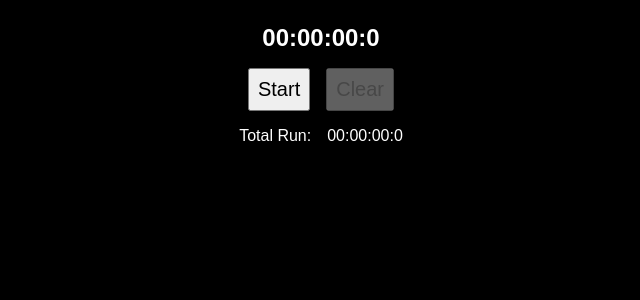
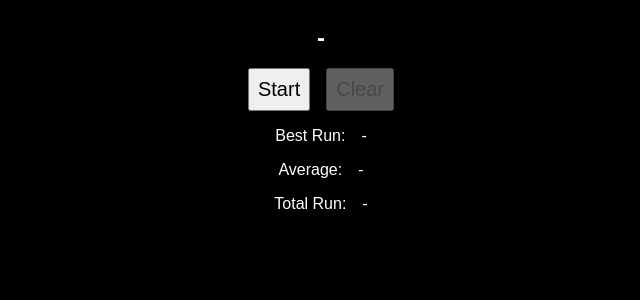
Before and after one commit to andrecastelo/run-counter, a Next.js app: page / in a window 1280 px wide. Shown: the top 300 px of the page, without its empty margins (319-959 px from the left). Built offline with nearby package versions, Linux system fonts and the light colour scheme.

Commit message:
feat: add run stats and reorganize files

```diff
--- /dev/null
+++ b/src/components/Timer/RunStats.tsx
@@ -0,0 +1,87 @@
+import { useEffect, useMemo, useState } from 'react';
+import { Run } from './types';
+import { formatDuration } from './formatDuration';
+import { InfoRow, RunList, RunText } from './styles';
+
+const getStats = (runs: Run[]) =>
+  runs.reduce(
+    (acc, run) => {
+      if (!acc.best || acc.best.duration > run.duration) {
+        acc = { ...acc, best: run };
+      }
+
+      if (!acc.worst || acc.worst.duration < run.duration) {
+        acc = { ...acc, worst: run };
+      }
+
+      acc = { ...acc, total: acc.total + run.duration };
+
+      return acc;
+    },
+    {
+      total: 0,
+      best: null as Run | null,
+      worst: null as Run | null,
+    }
+  );
+
+type RunStatsProps = {
+  runs: Run[];
+  currentDuration: number;
+};
+
+export const RunStats = ({ runs, currentDuration }: RunStatsProps) => {
+  const { best, worst, total } = useMemo(() => getStats(runs), [runs]);
+
+  const average = runs.length > 0 ? total / runs.length : 0;
+  const totalWithCurrent = total + currentDuration;
+
+  return (
+    <>
+      <InfoRow>
+        <RunText>Best Run:</RunText>
+        <RunText>{formatDuration(best?.duration)}</RunText>
+      </InfoRow>
+      <InfoRow>
+        <RunText>Average:</RunText>
+        <RunText>{formatDuration(average)}</RunText>
+      </InfoRow>
+      <InfoRow>
+        <RunText>Total Run:</RunText>
+        <RunText>{formatDuration(totalWithCurrent)}</RunText>
+      </InfoRow>
+      <RunList>
+        {runs.map((run, index) => (
+          <InfoRow key={`run__${index}`}>
+            <RunText
+              type={
+                runs.length === 1
+                  ? 'normal'
+                  : run == best
+                  ? 'best'
+                  : run == worst
+                  ? 'worst'
+                  : 'normal'
+              }
+            >
+              {index + 1}
+            </RunText>
+            <RunText
+              type={
+                runs.length === 1
+                  ? 'normal'
+                  : run == best
+                  ? 'best'
+                  : run == worst
+                  ? 'worst'
+                  : 'normal'
+              }
+            >
+              {formatDuration(run.duration)}
+            </RunText>
+          </InfoRow>
+        ))}
+      </RunList>
+    </>
+  );
+};
--- a/src/components/Timer/Timer.tsx
+++ b/src/components/Timer/Timer.tsx
@@ -1,50 +1,24 @@
 import { useEffect, useState } from 'react';
-import {
-  TimerContainer,
-  TimerText,
-  ButtonContainer,
-  Button,
-  InfoRow,
-  RunText,
-  RunList,
-} from './styles';
-
-type Run = {
-  duration: number;
-};
-
-const UPDATE_INTERVAL = 100;
-const DURATION_DENOMINATOR = 1000 / UPDATE_INTERVAL;
-const DECIMALS = 4 - `${UPDATE_INTERVAL}`.length;
-
-const formatDuration = (duration: number) => {
-  const seconds = duration / DURATION_DENOMINATOR;
-  const minutes = seconds > 60 ? Math.floor(seconds / 60) : 0;
-  const hours = minutes > 60 ? Math.floor(minutes / 60) : 0;
-  const extraSeconds = seconds % 60;
-
-  return [
-    String(hours).padStart(2, '0'),
-    String(minutes).padStart(2, '0'),
-    extraSeconds.toFixed(DECIMALS).replace('.', ':').padStart(4, '0'),
-  ].join(':');
-};
+import { TimerContainer, TimerText, ButtonContainer, Button } from './styles';
+import { Run } from './types';
+import { formatDuration } from './formatDuration';
+import { UPDATE_INTERVAL } from './constants';
+import { RunStats } from './RunStats';
 
 export const Timer = () => {
   const [active, setActive] = useState(false);
   const [runs, setRuns] = useState<Run[]>([]);
-  const [totalRun, setTotalRun] = useState(0);
   const [duration, setDuration] = useState(0);
 
   const nextRun = () => {
-    setRuns([...runs, { duration }]);
+    const lastRun = runs[runs.length - 1];
+    setRuns([...runs, { duration, index: (lastRun?.index || 0) + 1 }]);
     setDuration(0);
   };
 
   const clear = () => {
     setActive(false);
     setDuration(0);
-    setTotalRun(0);
     setRuns([]);
   };
 
@@ -53,7 +27,6 @@ export const Timer = () => {
     if (active) {
       interval = setInterval(() => {
         setDuration((d) => d + 1);
-        setTotalRun((d) => d + 1);
       }, UPDATE_INTERVAL);
     } else if (!active && duration !== 0 && interval) {
       clearInterval(interval);
@@ -77,18 +50,7 @@ export const Timer = () => {
         </Button>
         {active && <Button onClick={nextRun}>Next Run</Button>}
       </ButtonContainer>
-      <InfoRow>
-        <RunText>Total Run:</RunText>
-        <RunText>{formatDuration(totalRun)}</RunText>
-      </InfoRow>
-      <RunList>
-        {runs.map((run, index) => (
-          <InfoRow key={`run__${index}`}>
-            <RunText>{index + 1}</RunText>
-            <RunText>{formatDuration(run.duration)}</RunText>
-          </InfoRow>
-        ))}
-      </RunList>
+      <RunStats currentDuration={duration} runs={runs} />
     </TimerContainer>
   );
 };
--- /dev/null
+++ b/src/components/Timer/constants.ts
@@ -0,0 +1,3 @@
+export const UPDATE_INTERVAL = 100;
+export const DURATION_DENOMINATOR = 1000 / UPDATE_INTERVAL;
+export const DECIMALS = 4 - `${UPDATE_INTERVAL}`.length;
--- /dev/null
+++ b/src/components/Timer/formatDuration.ts
@@ -0,0 +1,18 @@
+import { DURATION_DENOMINATOR, DECIMALS } from './constants';
+
+export const formatDuration = (duration: number | undefined) => {
+  if (!duration) {
+    return '-';
+  }
+
+  const seconds = duration / DURATION_DENOMINATOR;
+  const minutes = seconds > 60 ? Math.floor(seconds / 60) : 0;
+  const hours = minutes > 60 ? Math.floor(minutes / 60) : 0;
+  const extraSeconds = seconds % 60;
+
+  return [
+    String(hours).padStart(2, '0'),
+    String(minutes).padStart(2, '0'),
+    extraSeconds.toFixed(DECIMALS).replace('.', ':').padStart(4, '0'),
+  ].join(':');
+};
--- a/src/components/Timer/styles.tsx
+++ b/src/components/Timer/styles.tsx
@@ -12,8 +12,21 @@ export const TimerText = styled.div`
   font-family: sans-serif;
 `;
 
-export const RunText = styled.p`
+type RunTextType = 'normal' | 'best' | 'worst';
+
+type RunTextProps = {
+  type?: RunTextType;
+};
+
+const runTextColor: Record<RunTextType, string> = {
+  normal: 'var(--foreground-rgb)',
+  best: '#65c460',
+  worst: '#c46060',
+};
+
+export const RunText = styled.p<RunTextProps>`
   font-family: sans-serif;
+  color: ${({ type }) => (type ? runTextColor[type] : runTextColor.normal)};
 `;
 
 export const ButtonContainer = styled.div`
--- /dev/null
+++ b/src/components/Timer/types.ts
@@ -0,0 +1,4 @@
+export type Run = {
+  index: number;
+  duration: number;
+};
```
